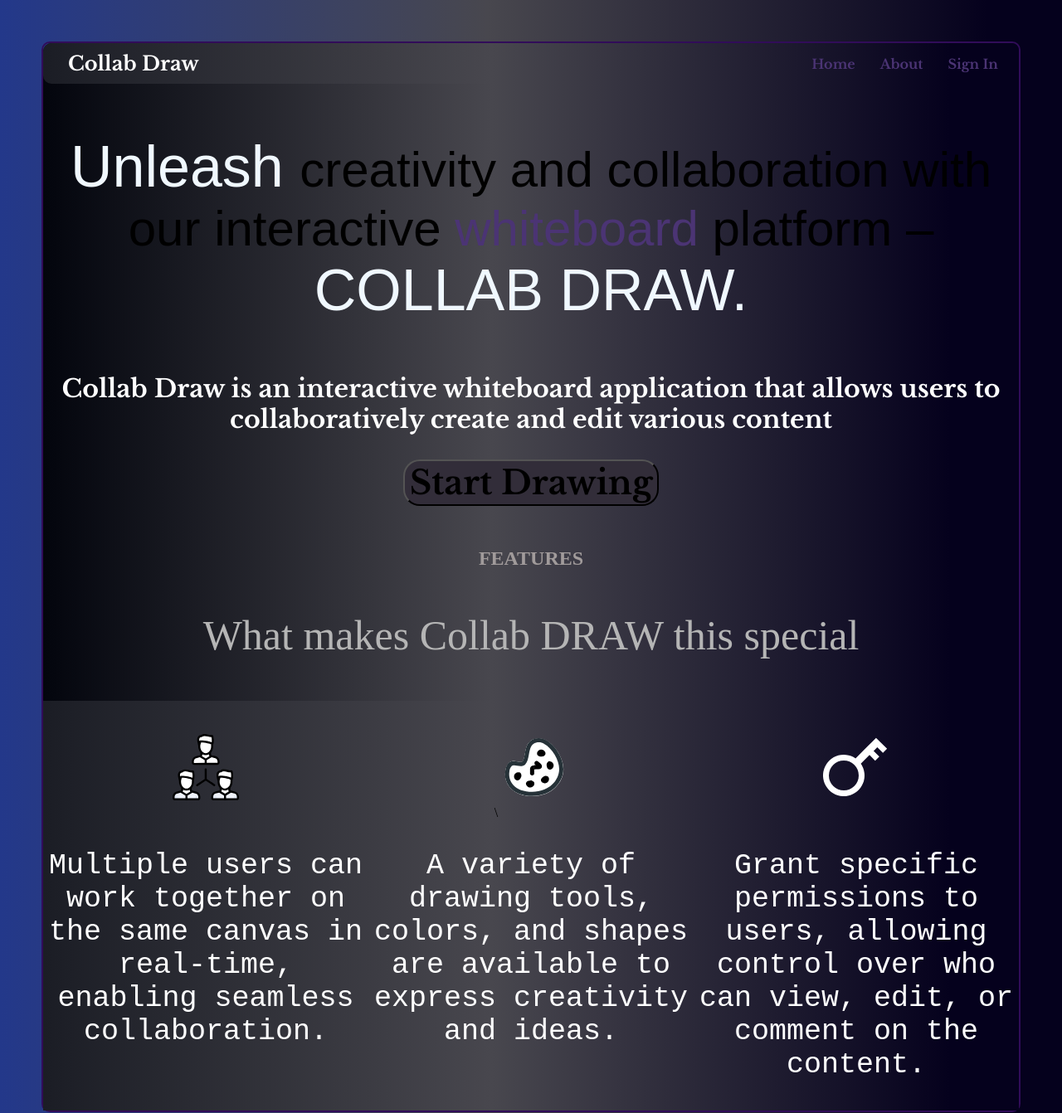
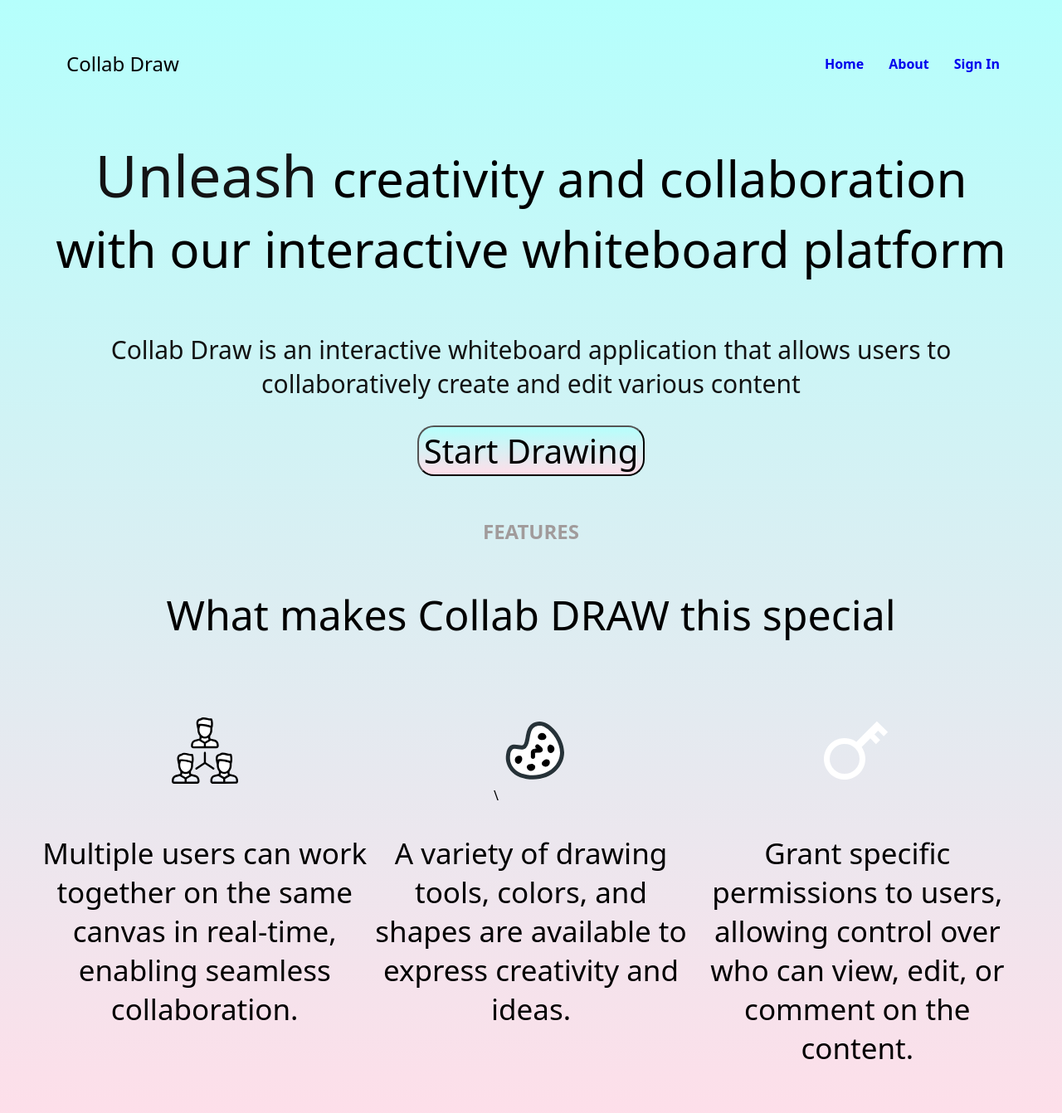
Before and after one commit to Deepanshuisjod/Collab-draw, a plain HTML site: page frontend/index.html in a window 1280 px wide. Shown: the top 1342 px of the page at 83% size. Drawn offline with nearby package versions, Linux system fonts and the light colour scheme; a web font is replaced by a local one.

Commit message:
bg change and font

```diff
--- a/frontend/index.html
+++ b/frontend/index.html
@@ -19,7 +19,7 @@
                 <a href="#">Sign In</a>
             </nav>
         </header>
-            <p id="lp-text"> <span class="lp-s-text lp-s-text-pn">Unleash </span> creativity and collaboration with our interactive <span class="lp-s-text">  whiteboard </span> platform – <span class="lp-s-text lp-s-text-pn">COLLAB DRAW.</span></p>
+            <p id="lp-text"> <span class="lp-s-text lp-s-text-pn">Unleash </span> creativity and collaboration with our interactive <span class="lp-s-text">  whiteboard </span> platform</p>
             <p id="lp-text-desc">Collab Draw is an interactive whiteboard application that allows users to collaboratively create and edit various content</p>
             <div id="button">
                 <button class="draw-button">Start Drawing</button>
--- a/frontend/landingpage_style.css
+++ b/frontend/landingpage_style.css
@@ -1,22 +1,20 @@
+* {
+    font-family: Poppins, system-ui, sans-serif;
+    font: Poppins;
+}
+
 body {
     margin: 50px;
-    background: rgb(35,56,138);
-    background: linear-gradient(90deg, rgba(35,56,138,1) 0%, rgba(72,71,78,1) 46%, rgba(5,1,29,1) 93%);
-    border-radius: 10px;
-    border: 2px solid #310c59;
+    background-color: #FFDEE9;
+    background-image: linear-gradient(0deg, #FFDEE9 0%, #B5FFFC 100%);
 }
 
 #container {
-    background: rgb(3,5,13);
-    background: linear-gradient(90deg, rgba(3,5,13,1) 0%, rgba(72,71,78,1) 46%, rgba(5,1,29,1) 93%);
     border-radius: 10px;
 }
 
 header {
-    font-family: 'Libre Baskerville', serif;
-    background: rgb(27,29,37);
-    background: linear-gradient(90deg, rgba(27,29,37,1) 0%, rgba(72,71,78,1) 46%, rgba(5,1,29,1) 93%);
-    color: white;
+    font-family:Poppins, system-ui, sans-serif;
     padding: 10px;
     display: flex;
     justify-content: space-between;
@@ -34,45 +32,42 @@ nav {
 }
 
 nav a {
-    color: #4b3474;
     text-decoration: none;
     margin: 0 15px;
     font-weight: bold;
+
 }
 
 
 #lp-text {
-    font-family: 'Protest Guerrilla', sans-serif;
     text-align: center;
     font-size: 60px;
-}
-
-.lp-s-text {
-    color: #4b3474;
+    font-weight: 500;
 }
 
 .lp-s-text-pn {
-    color: aliceblue;
+    color: rgb(19, 19, 20);
     font-size: 70px;
 }
 
 #lp-text-desc {
-    font-family: 'Libre Baskerville', serif;
     text-align: center;
     font-size: 30px;
-    color: rgb(255, 255, 255);
+    color: rgb(18, 18, 18);
 }
 
 #button {
     display: flex;
     justify-content: center;
+
 }
 button {
-    font-family: 'Libre Baskerville', serif;
     text-align: center;
     font-size: 40px;
     border-radius: 20px;
-    background-color: #322d39;
+    background-color: #FFDEE9;
+    background-image: linear-gradient(0deg, #FFDEE9 0%, #B5FFFC 100%);
+
 }
 .feature-heading {
     text-align: center;
@@ -82,14 +77,12 @@ button {
 
 .feature-desc {
     text-align: center;
-    color: rgb(181, 181, 181);
     font-size: 50px;
 }
 
 .feature-container {
     display: flex;
-    background: rgb(27,29,37);
-    background: linear-gradient(90deg, rgba(27,29,37,1) 0%, rgba(72,71,78,1) 46%, rgba(5,1,29,1) 93%);
+
 }
 
 .box{
@@ -105,8 +98,6 @@ button {
 }
 
 .feature-text {
-    font-family: 'Lora', serif;
-    font-family: 'Roboto Mono', monospace;
-    color: white;
+    color: black;
     font-size: 35px;
 }
```
